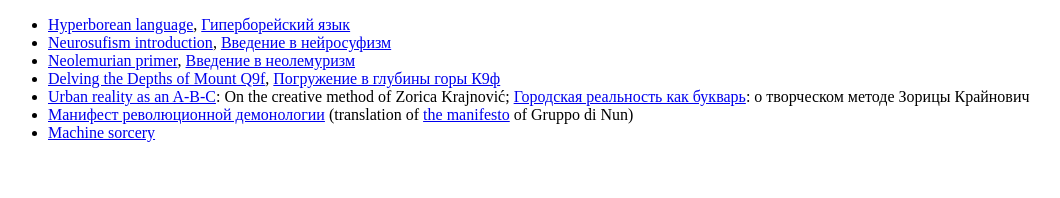
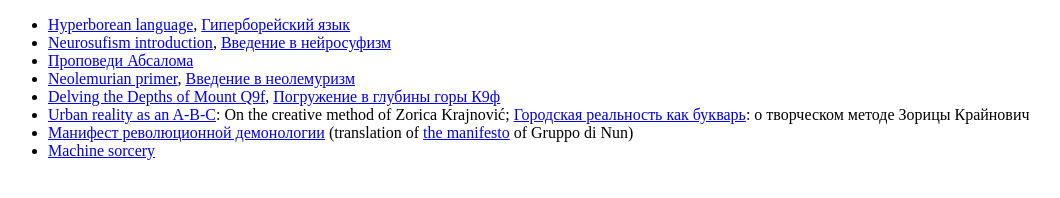
Before and after one commit to mantycore/homepage, a plain HTML site: page index.html in a window 1280 px wide. Shown: the whole page, without its empty margins (0-1060 px from the left). Drawn offline with Linux system fonts and the light colour scheme.

Commit message:
Update index.html

```diff
--- a/index.html
+++ b/index.html
@@ -8,6 +8,7 @@
     <ul>
       <li><a href="https://docs.google.com/document/d/1XUwNd7HSkFSaCu9AhmviuwsrwECfpSkczmWc2tS-Vk0/edit">Hyperborean language</a>, <a href="https://docs.google.com/document/d/106Cd49uPMU86tQrV9eCPWqjN8yfICAqDOxaSuCMlO_I/edit">Гиперборейский язык</a></li>
       <li><a href="https://docs.google.com/document/d/1Q7tGmEx2QGQVqOEQ9DzIblx3ZnhgxVLhV7vqpxBif6k/edit">Neurosufism introduction</a>, <a href="https://docs.google.com/document/d/1r8LAstvqbaV51wuAxHC8n5lS3ZPNSpU1F7fpgX-3Svg/edit">Введение в нейросуфизм</a></li>
+      <li><a href="absalom.html">Проповеди Абсалома</a></li>
       <li><a href="https://docs.google.com/document/d/1pPr_H_7juqDkLOvM1GjZbxfIsCIQZD_O6mxRb3XoYEE/edit">Neolemurian primer</a>, <a href="https://katab.asia/2023/03/21/neolemur/">Введение в неолемуризм</a></li>
       <li><a href="https://vexsystems.substack.com/p/delving-the-depths-of-mount-q9f">Delving the Depths of Mount Q9f</a>, <a href="https://old.katab.asia/2022/03/28/k9f/">Погружение в глубины горы К9ф</a></li>
       <li><a href="https://docs.google.com/document/d/1YCoDNW-7RQR3gnDj109uDgn8szEG5FtZHDbOCx6QX7w/edit#heading=h.mp7b696l5z">Urban reality as an A-B-C</a>: On the creative method of Zorica Krajnović; <a href="https://katab.asia/2023/04/01/hyperstition/">Городская реальность как букварь</a>: о творческом методе Зорицы Крайнович</li>
```
